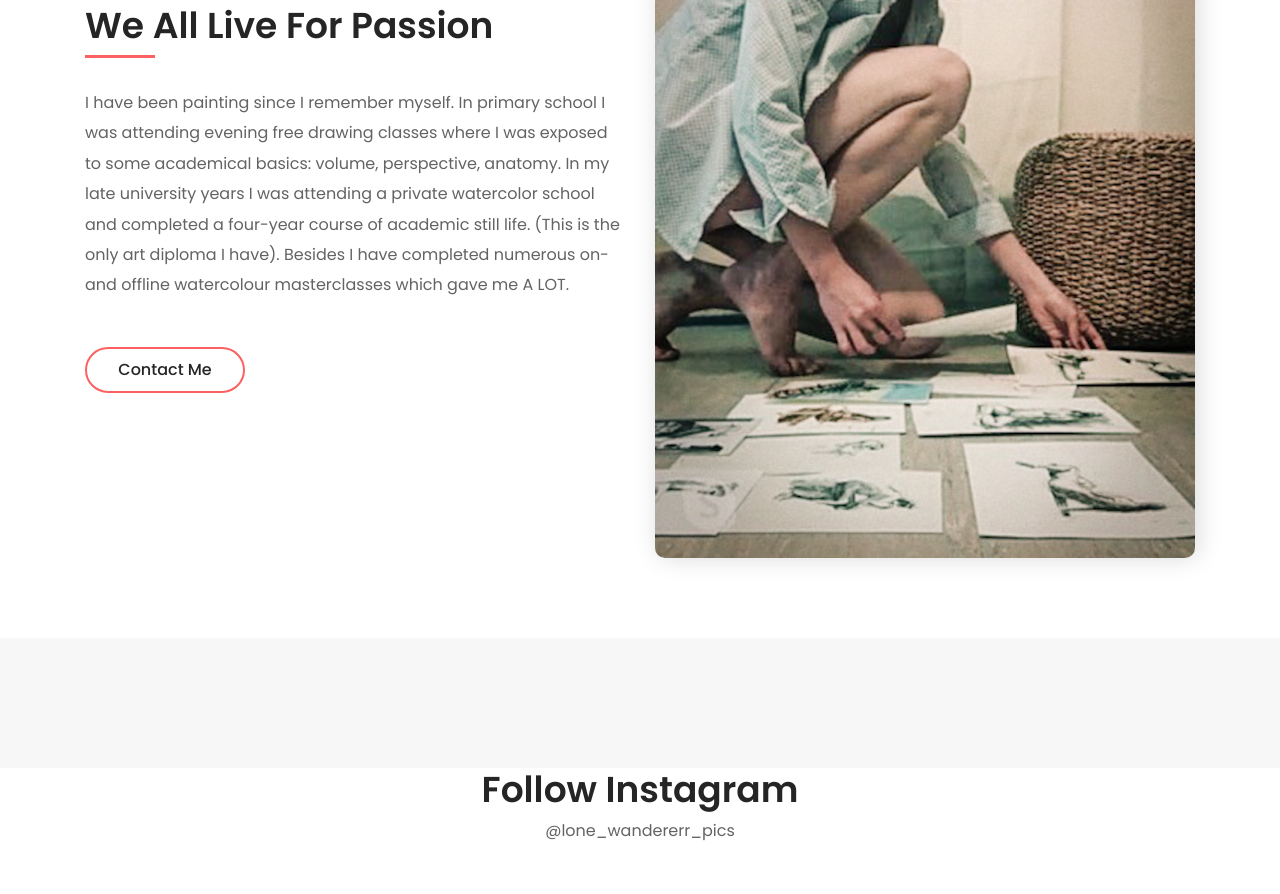
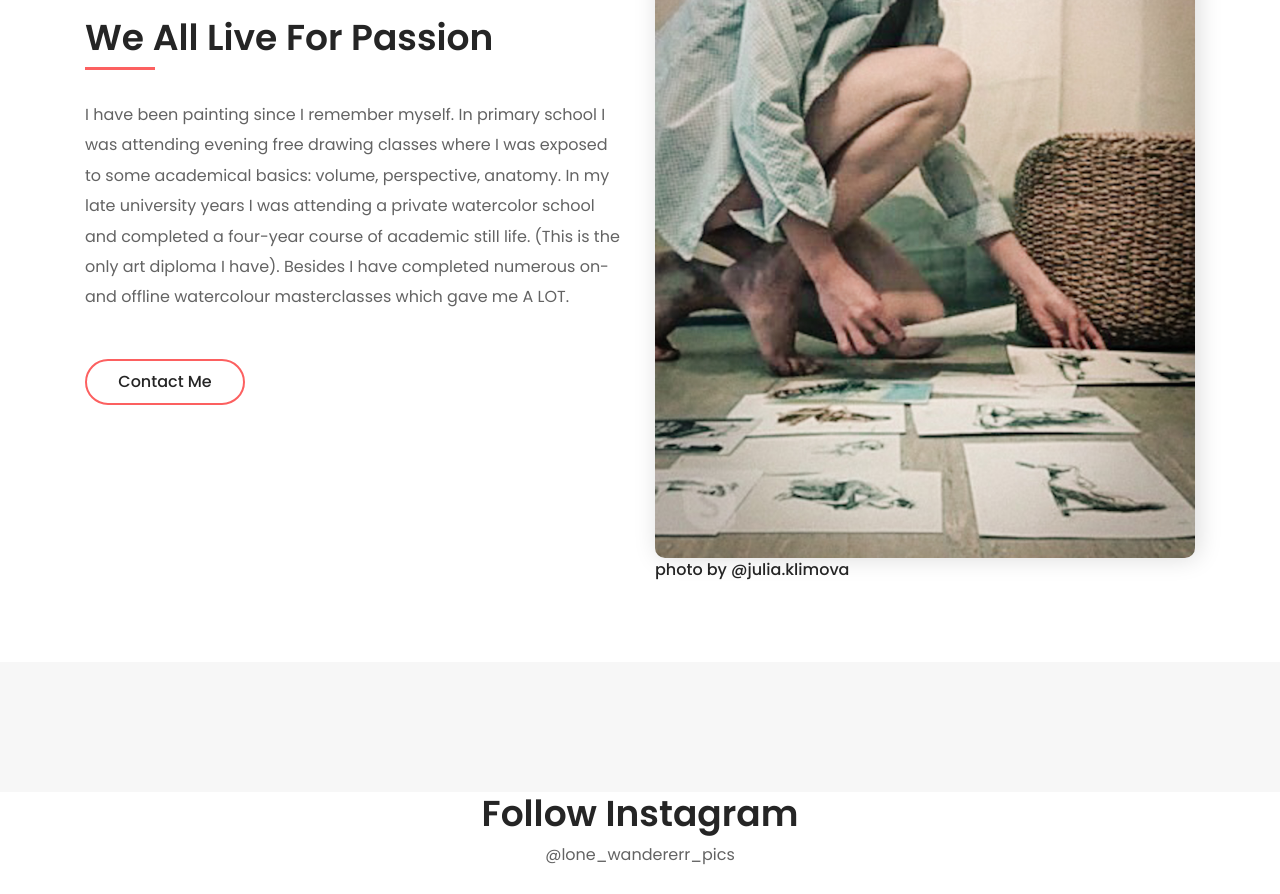
Before and after one commit to lonewandererart/lonewandererart.github.io, a website: page about.html in a window 1280 px wide. Shown: the part 612-1506 px from the top of the page. Drawn offline with Linux system fonts and the light colour scheme.

Commit message:
adding hrefs

```diff
--- a/about.html
+++ b/about.html
@@ -142,7 +142,10 @@
                 </div>
                 <div class="col-12 col-lg-6">
                     <div class="about-video-area mb-80 wow fadeInUp" data-wow-delay="100ms">
-                        <img src="img/bg-img/me.jpg" alt="">
+                        <figure>
+                            <img src="img/bg-img/me.jpg" alt="">
+                            <figcaption><a href="https://www.instagram.com/julia.klimova12/" target="_blank">photo by @julia.klimova </a></figcaption>
+                        </figure>
                         <!--div class="video-icon">
                             <a href="https://www.youtube.com/watch?v=sSakBz_eYzQ" class="video-play-btn"><i class="arrow_triangle-right"></i></a>
                         </div-->
@@ -294,7 +297,7 @@
                 <div class="col-12">
                     <div class="section-heading text-center">
                         <h2>Follow Instagram</h2>
-                        <p>@lone_wandererr_pics</p>
+                        <a href="https://www.instagram.com/lone_wandererr_pics/" target="_blank"><p>@lone_wandererr_pics</p></a>
                     </div>
                 </div>
             </div>
```
Also changed, not shown: blog.html (+1 -1 lines), blogcontent.html (+1 -1 lines), contact.html (+1 -1 lines), gallery.html (+3 -3 lines), index.html (+2 -2 lines).
